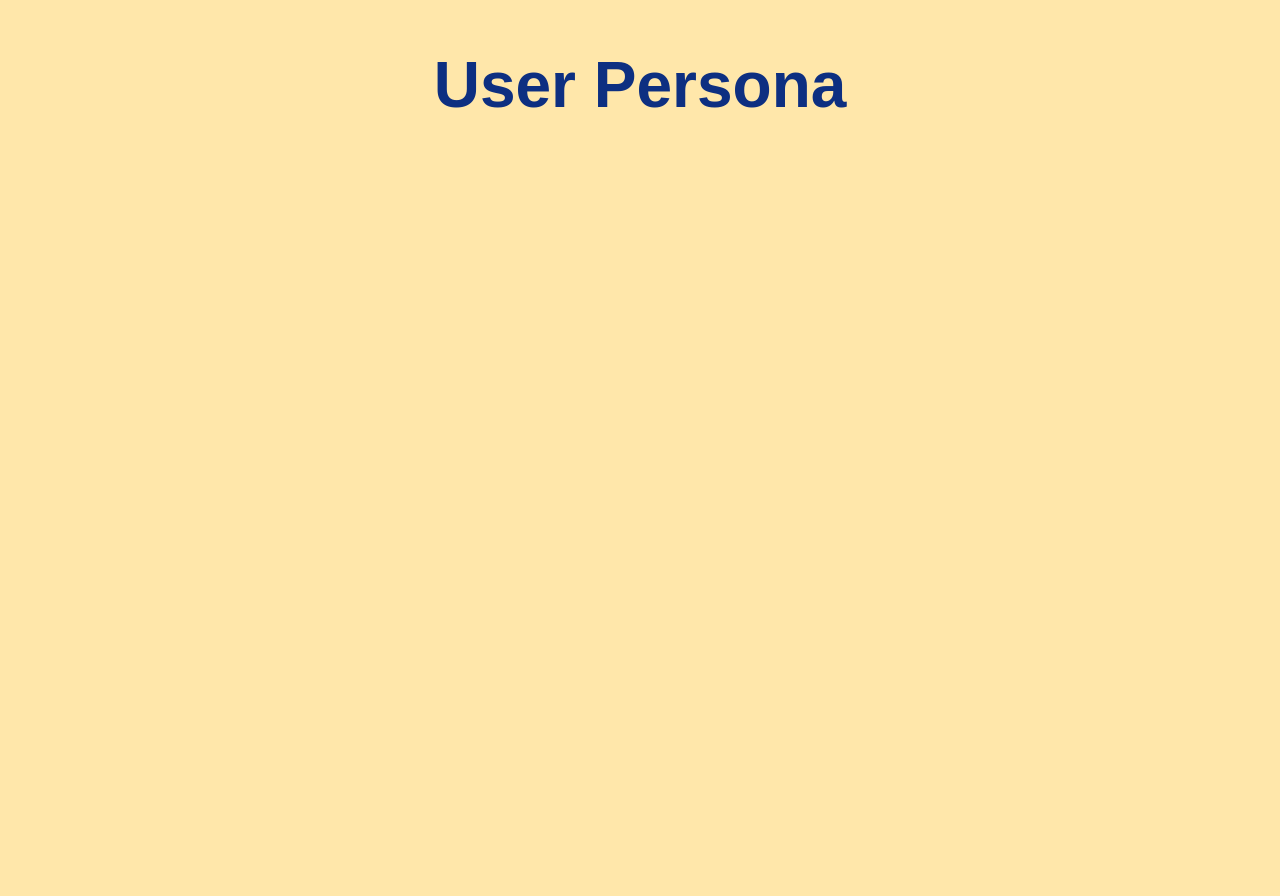
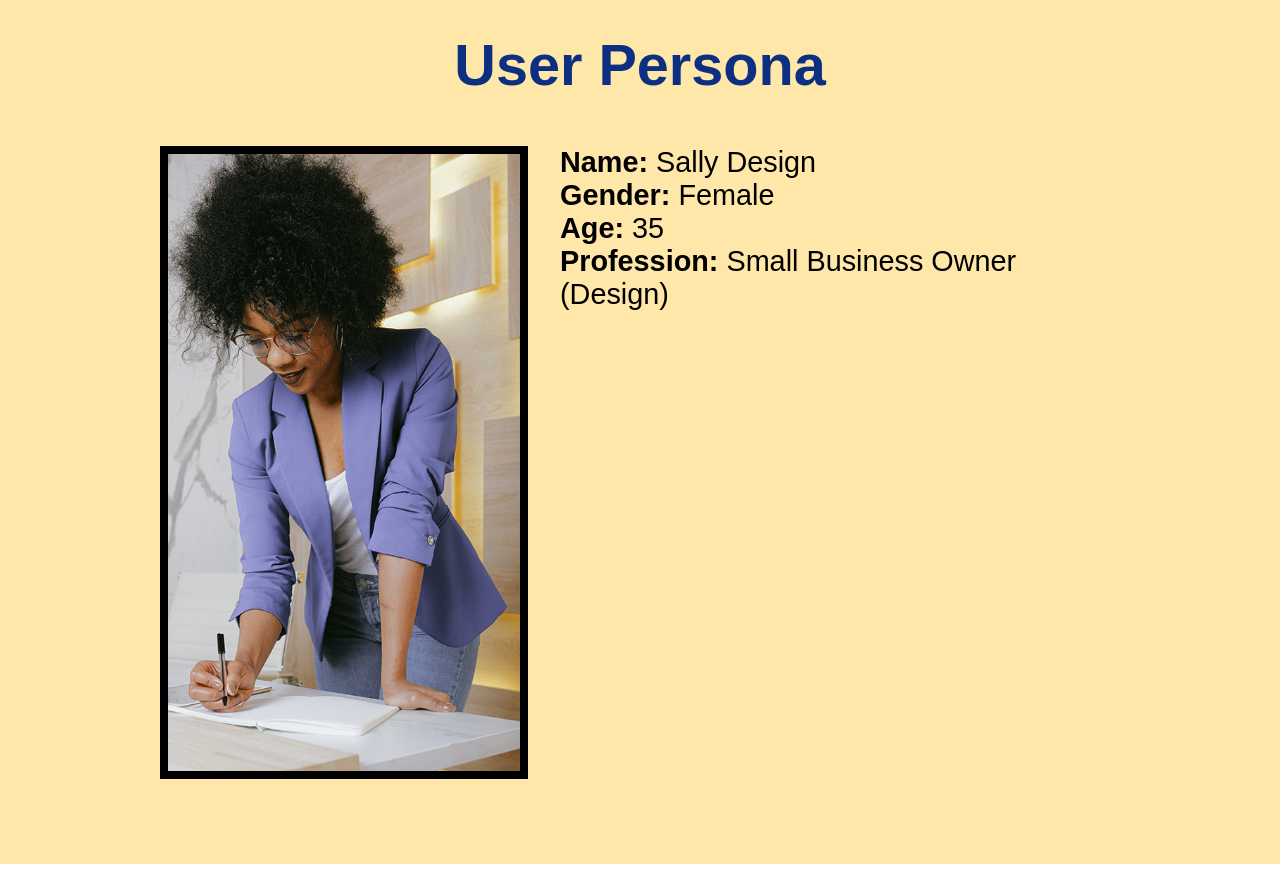
Before and after one commit to keithfunkhouser/data-design, a plain HTML site: page epic/persona.html in a window 1280 px wide. After the commit the page ends 864 px from the top, so only its background shows below. Drawn offline with Linux system fonts and the light colour scheme; a web font is replaced by a local one.

Commit message:
Add image/text for Persona, update general styles

```diff
--- a/epic/persona.html
+++ b/epic/persona.html
@@ -13,6 +13,15 @@
     <main class="tan-bg">
         <div class="container">
             <h1 class="blue-h1">User Persona</h1>
+            <div class="persona-details">
+                <img src="images/sally.jpg" alt="Sally">
+                <p>
+                    <strong>Name:</strong> Sally Design<br/>
+                    <strong>Gender:</strong> Female<br/>
+                    <strong>Age:</strong> 35<br/>
+                    <strong>Profession:</strong> Small Business Owner (Design)
+                </p>
+            </div>
         </div>
     </main>
 </body>
--- a/epic/style.css
+++ b/epic/style.css
@@ -2,7 +2,7 @@
 
 body {
     font-family: 'Darker Grotesque', sans-serif;
-    font-size: 2em;
+    font-size: 1.8em;
     text-align: center;
 }
 
@@ -28,7 +28,7 @@ body {
     margin: 0 auto;
     max-width: 960px;
     min-height: 100vh;
-    padding: 3rem 1rem;
+    padding: 2rem 1rem;
 }
 
 .title {
@@ -43,6 +43,7 @@ body {
 }
 
 .directory-links {
+    font-size: 1.2em;
     list-style: none;
     padding-inline-start: 0;
 }
@@ -53,3 +54,16 @@ body {
 }
 
 .directory-links a:hover { color: #ffe7aa; }
+
+.persona-details {
+    display: flex;
+    justify-content: center;
+    margin: 3rem 0;
+    text-align: left;
+}
+
+.persona-details img {
+    border: 8px solid #000;
+    margin-right: 2rem;
+    max-width: 22rem;
+}
```
Also changed, not shown: epic/images/sally.jpg (added).
